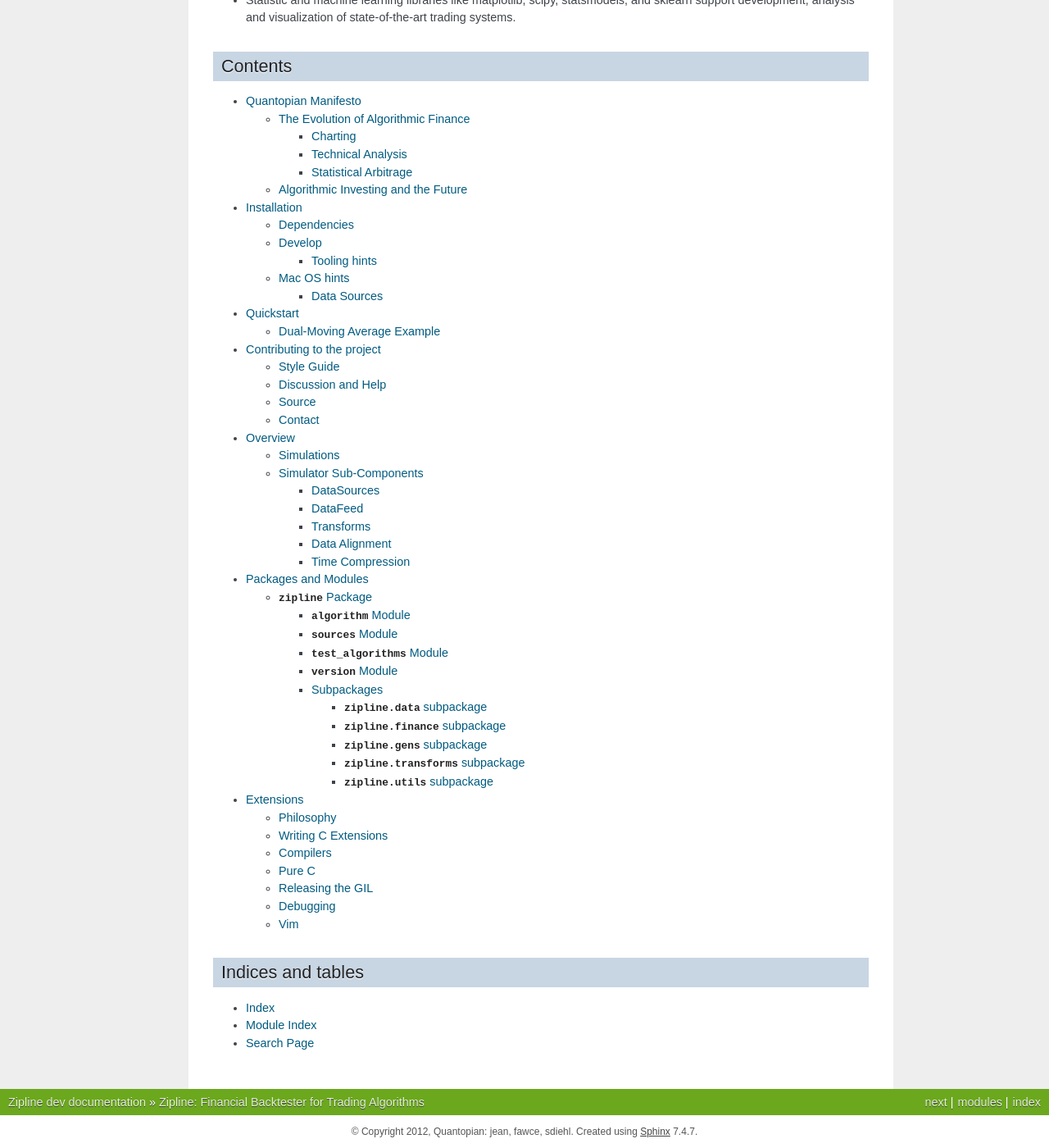
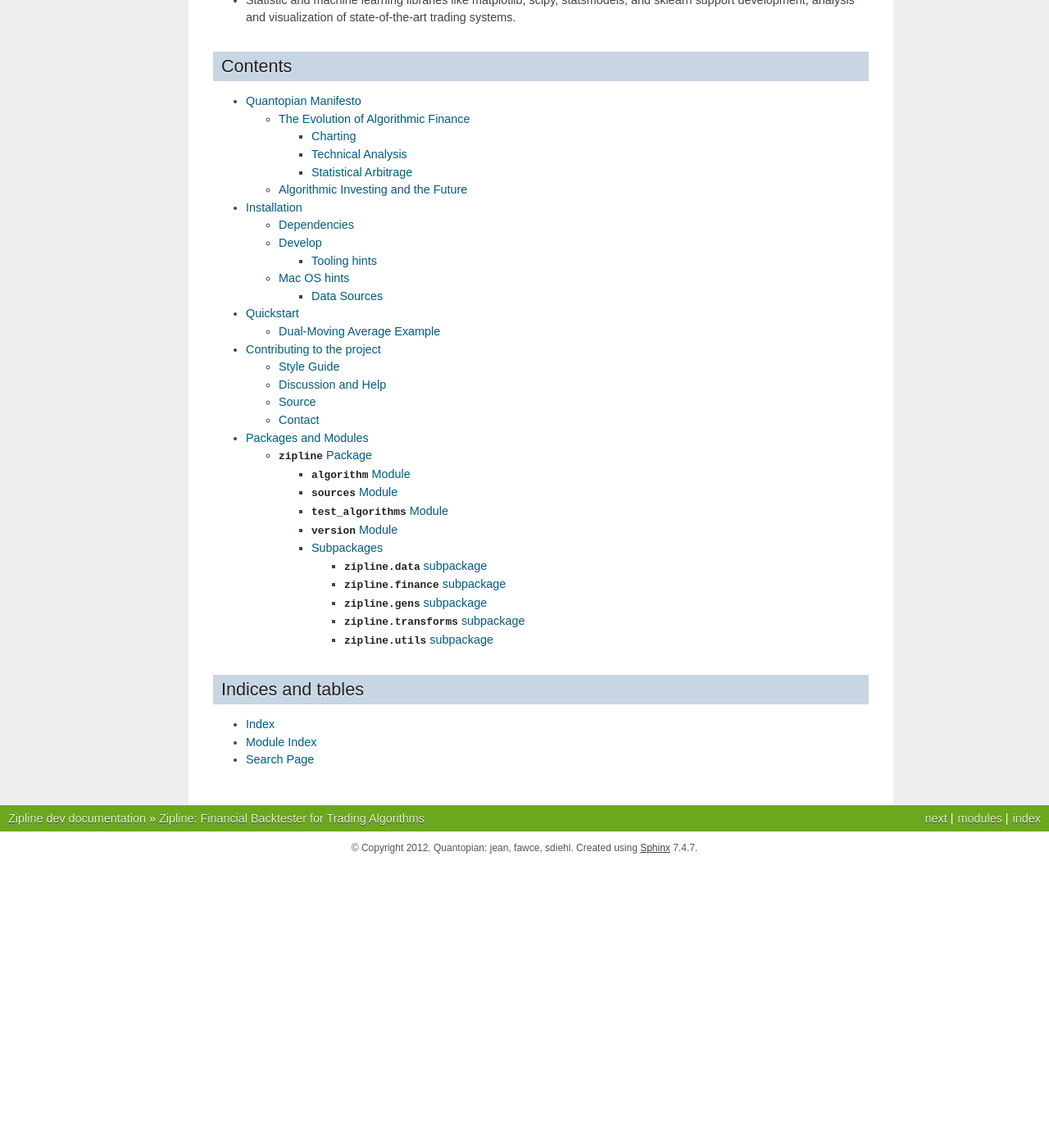
Before and after one commit to quantopian/zipline, a Sphinx documentation site: the page built from docs/index.rst, in a window 1280 px wide and 1400 px high, scrolled down 560 px. Shown: the whole window at 82% size. Built offline with Sphinx 7.4.7, drawn with Linux system fonts in a browser that asks for light colours; after the commit the page ends 1614 px from its top, so only the background shows below that; some of the changed lines change nothing that is shown.

Commit message:
DOC: Removed obsolete docs.

```diff
--- a/docs/extensions.rst
+++ /dev/null
@@ -1,93 +0,0 @@
-**********
-Extensions
-**********
-
-.. highlight:: cython
-
-Philosophy
-==========
-
-Use judgement when to use C extensions. Debugging them potentially
-has a time cost of t=infinity, they can segfault, and may not be
-debugabble by anyone else. Simply put 90% of the time its not worth it
-and construction of extensions be must informed by scientific profiling.
-Listen to your inner Knuth.
-
-Writing C Extensions
-====================
-
-Caveats aside, C Extensions can be in two forms:
-
-- C
-- Cython
-
-Cython is a superset of Python which compiles into C. The code it
-produces is generally not human readable.
-
-Reference: http://docs.cython.org/
-
-C is well, C. You manage your own memory and interface with Python.h .
-If you need raw performance or need to interface with other C libraries
-this is often the best approach. Of course this requires that you
-be very careful to tend to memory and and Python's internal garbage
-collection.
-
-Reference: http://docs.python.org/c-api/
-
-One can write C++ extensions, but please don't.
-
-One could also embed Assembly in C and thus in Python, but again please
-don't.
-
-Compilers
-=========
-
-Compatibility
-
-    - Do not use Clang
-    - Do not use GCC-LLVM
-
-Use standard GCC >= 4.6 from gnu.org, otherwise extensions will have
-undefined behavior and will not be portable.
-
-Also make sure to code against Python 2.7 and numpy 1.6.1 header
-files. If using Cython have it auto figure out the paths to ensurable
-portability.
-
-Pure C
-======
-
-.. highlight:: c
-
-::
-
-    #include "Python.h"
-
-Releasing the GIL
-=================
-
-::
-
-    from libc.stdio cimport printf
-
-    with nogil:
-        # in here you allowed to do whatever you like so long as
-        # you do not touch Python objects. This really should
-        # only be used to interface with other C libraries.
-
-        printf("hello, world\n");
-
-Debugging
-=========
-
-Compile with debug symbols and use gdb and valgrind. It sucks but its
-really the only way.
-
-Vim
-===
-
-.. highlight:: vim
-
-For syntax highlighting in Vim::
-
-    :set syntax=pyrex
--- a/docs/index.rst
+++ b/docs/index.rst
@@ -54,9 +54,7 @@
    installation.rst
    quickstart.rst
    contributing.rst
-   overview.rst
    modules.rst
-   extensions.rst
 
 Indices and tables
 ==================
--- a/docs/overview.rst
+++ /dev/null
@@ -1,77 +0,0 @@
-*******************************************
-Overview
-*******************************************
-
-Simulations
-===========
-
-:mod:`zipline` runs backtests using asynchronous components and zeromq messaging for
-communication and coordination.
-
-:class:`.algorithm.TradingAlgorithm` is the heart of :mod:`zipline`, and the primary access point for creating,
-launching, and tracking simulations. You can find it in
-:py:class:`~zipline.algorithm.TradingAlgorithm`
-
-Simulator Sub-Components
-========================
-
-Each simulation contains numerous subcomponents, each operating asynchronously
-from all others, and communicating via zeromq.
-
-DataSources
---------------------
-
-A DataSource represents a historical event record, which will be played back
-during simulation. A simulation may have one or more DataSources, which will be
-combined in DataFeed. Generally, datasources read records from a persistent
-store (db, csv file, remote service), format the messages for downstream
-simulation components, and send them to a PUSH socket. See the base class for
-all datasources :py:class:`~zipline.messaging.DataSource` and the module
-holding all datasources :py:mod:`zipline.sources`
-
-DataFeed
---------------------
-
-All simulations start with a collection of
-:py:class:`~zipline.messaging.DataSource`, which need to be fed to an
-algorithm. Each :py:class:`~zipline.sources.DataSource`can contain events of
-differing content (trades, quotes, corporate event) and frequency (quarterly,
-intraday). To simplify the process of managing the data sources,
-:py:class:`~zipline.core.DataFeed` can receive events from multiple
-:py:class:`DataSources <zipline.sources.DataSource>` and combine them into a
-serial chronological stream.
-
-Transforms
---------------------
-
-Often, an algorithm will require a running calculation on top of a
-:py:class:`~zipline.messaging.DataSource`, or on the consolidated feed. A
-simple example is a technical indicator or a moving average. Transforms can be
-described in :py:class:`~zipline.core.Simulator`'s configuration. Subclass
-:py:class:`~zipline.transforms.core.Transform` to add your own Transform.
-Transforms must hold their own state between events, and serialize their
-current values into messages.
-
-
-Data Alignment
---------------------
-
-Like Datasources, Transforms have differing frequencies and results. Simulator
-manages the results of parallel transforms and **aligns** transform results
-with the raw DataFeed. Client algorithms simply receive a map of data, which
-includes the current event and all the transformed values.
-
-Time Compression
---------------------
-
-According to `this post
-<https://www.quantopian.com/posts/help-with-runtime-error>`_ on the Quantopian
-forums, time periods during which none of the selected SIDs were traded are
-skipped.
-
-
-Review the unit test coverage_.
-
-
-
-.. _coverage: cover/index.html
```
